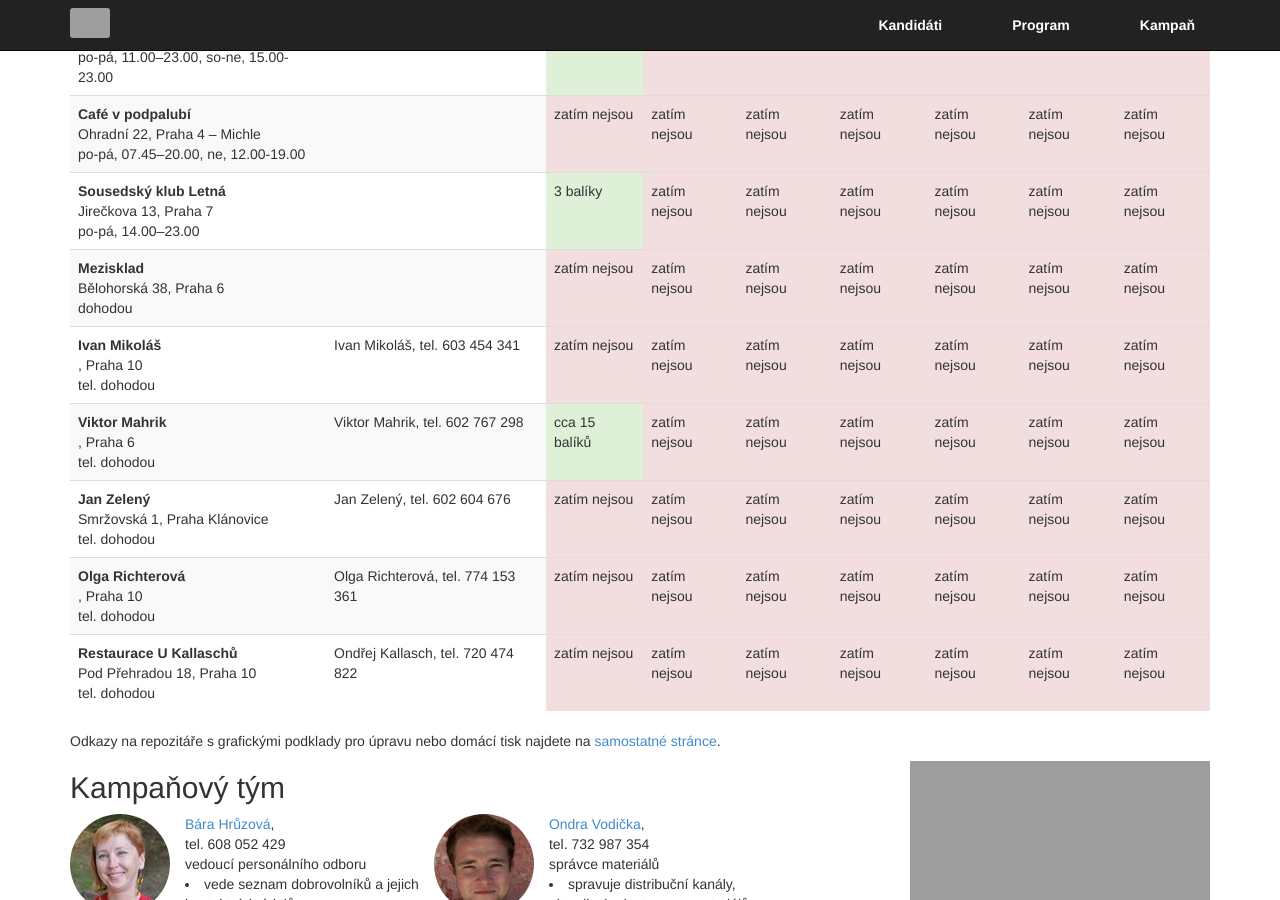
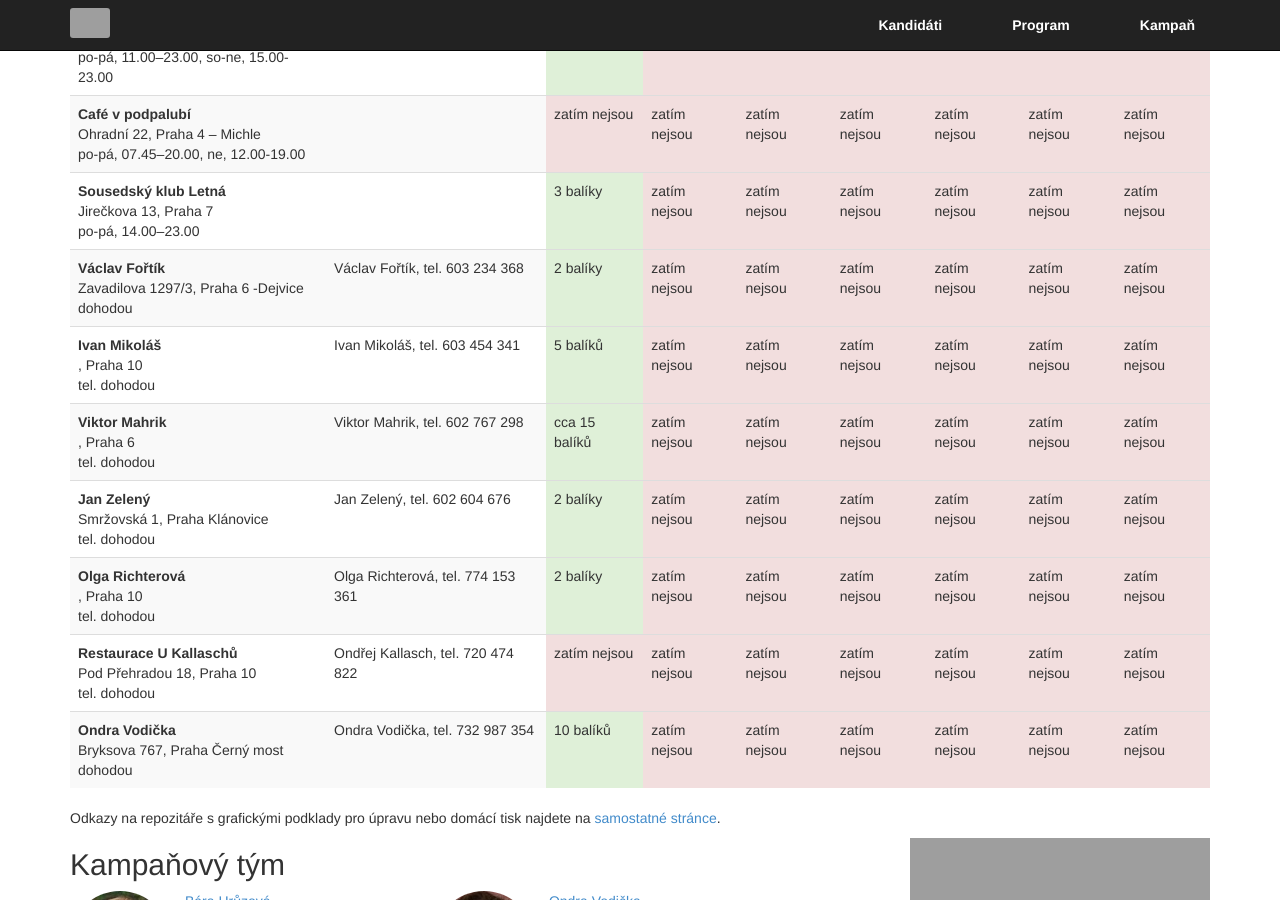
Before and after one commit to pirati-cz/prahavolijinak, a Jekyll site: the page built from kampan/index.html, in a window 1280 px wide and 900 px high, scrolled down 367 px. Built offline with Jekyll 4.4.1, drawn with Linux system fonts in a browser that asks for light colours; nearby versions of some CDN libraries; Markdown is read by kramdown in place of the engine named in the settings; grey boxes are pictures that could not be loaded.

Commit message:
Aktualizace distr
Aktualizace distr. míst

```diff
--- a/_data/distribuce.yml
+++ b/_data/distribuce.yml
@@ -60,12 +60,15 @@
     "placky":    zatím nejsou
   "otvírací doba": "po-pá, 14.00–23.00"
 
-- "název":  Mezisklad
-  "adresa":  Bělohorská 38
-  "městská část": Praha 6
-  "kontakt": []
+- "název":  Václav Fořtík
+  "adresa":  Zavadilova 1297/3
+  "městská část": Praha 6 -Dejvice
+  "kontakt":
+    -
+     "jméno": Václav Fořtík
+     "telefon": 603 234 368
   "materiály":
-    "noviny":    zatím nejsou
+    "noviny":    2 balíky
     "letáky":    zatím nejsou
     "plakáty":   zatím nejsou
     "náramky":   zatím nejsou
@@ -82,7 +85,7 @@
      "jméno": Ivan Mikoláš
      "telefon": 603 454 341
   "materiály":
-    "noviny":    zatím nejsou
+    "noviny":    5 balíků
     "letáky":    zatím nejsou
     "plakáty":   zatím nejsou
     "náramky":   zatím nejsou
@@ -116,7 +119,7 @@
      "jméno": Jan Zelený
      "telefon": 602 604 676
   "materiály":
-    "noviny":    zatím nejsou
+    "noviny":    2 balíky
     "letáky":    zatím nejsou
     "plakáty":   zatím nejsou
     "náramky":   zatím nejsou
@@ -133,7 +136,7 @@
      "jméno": Olga Richterová
      "telefon": 774 153 361
   "materiály":
-    "noviny":    zatím nejsou
+    "noviny":    2 balíky
     "letáky":    zatím nejsou
     "plakáty":   zatím nejsou
     "náramky":   zatím nejsou
@@ -158,3 +161,20 @@
     "samolepky": zatím nejsou
     "placky":    zatím nejsou
   "otvírací doba": "tel. dohodou"
+
+- "název":  Ondra Vodička
+  "adresa":  Bryksova 767
+  "městská část": Praha Černý most
+  "kontakt":
+    -
+     "jméno": Ondra Vodička
+     "telefon": 732 987 354
+  "materiály":
+    "noviny":    10 balíků
+    "letáky":    zatím nejsou
+    "plakáty":   zatím nejsou
+    "náramky":   zatím nejsou
+    "trička":    zatím nejsou
+    "samolepky": zatím nejsou
+    "placky":    zatím nejsou
+  "otvírací doba": "dohodou"
```
